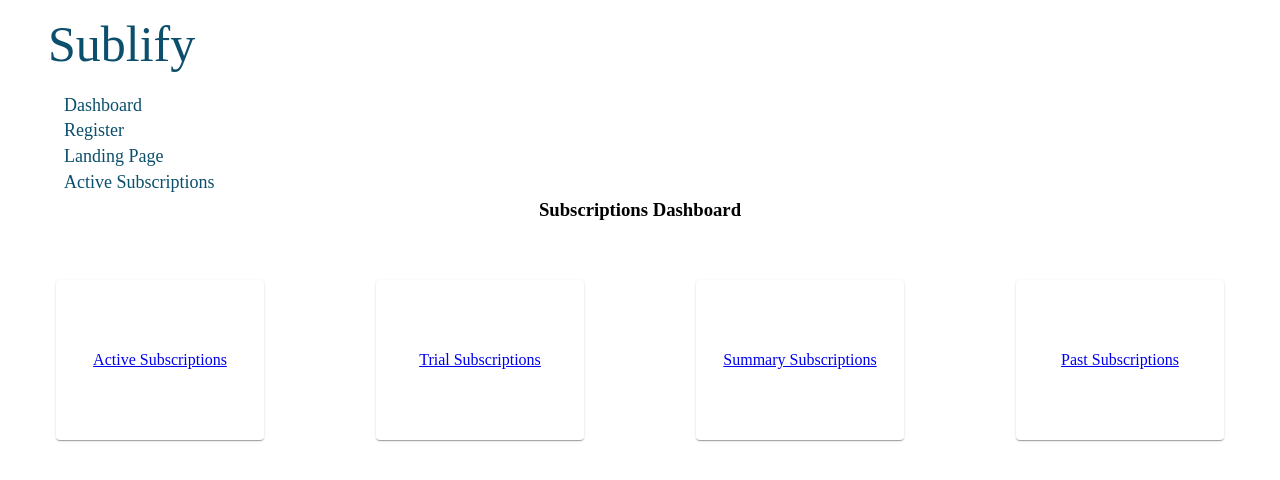
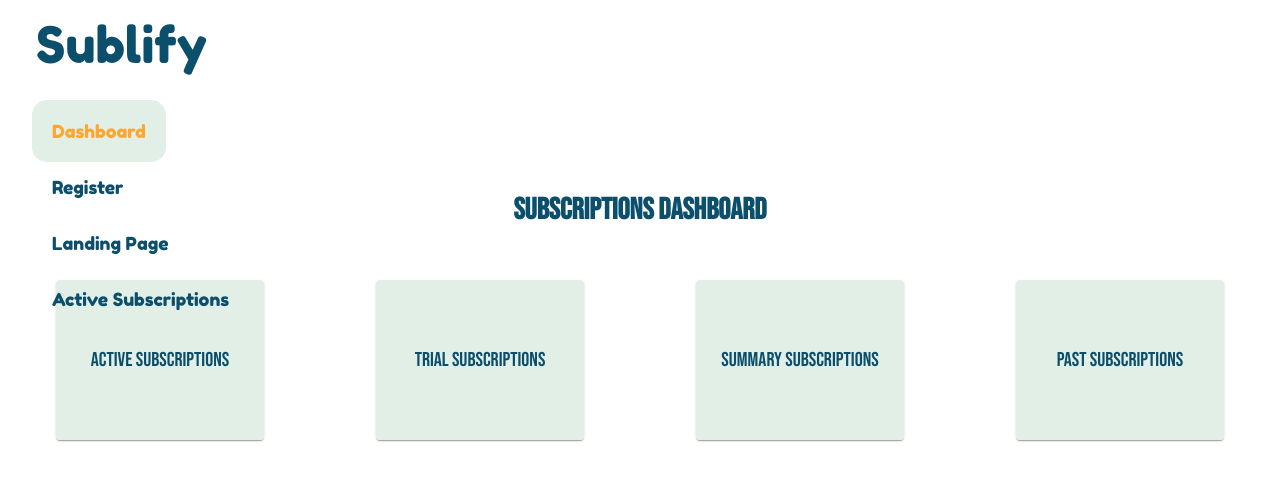
Before and after one commit to Scratch-Tech-Software/Subslify, a React app in the folder client/: page /dashboard in a window 1280 px wide. Shown: the top 480 px of the page. Built offline with nearby package versions, Linux system fonts and the light colour scheme.

Commit message:
finished navbar

```diff
--- a/client/src/NavBar.jsx
+++ b/client/src/NavBar.jsx
@@ -1,15 +1,15 @@
 import React from 'react';
-import { Link, useResolvedPath, useMatch } from 'react-router-dom';
+import { NavLink, Link, useResolvedPath, useMatch } from 'react-router-dom';
 
 const NavBar = () => {
   return (
     <nav className="navbar">
       <Link to="/dashboard" className='title'>Sublify</Link>
       <ul className="links">
-        <li><Link to='/dashboard'>Dashboard</Link></li>
-        <li><Link to='/register'>Register</Link></li>
-        <li><Link to='/landing'>Landing Page</Link></li>
-        <li><Link to='/active'>Active Subscriptions</Link></li>
+        <li><NavLink activeClassName="active" to='/dashboard'>Dashboard</NavLink></li>
+        <li><NavLink activeClassName="active" to='/register'>Register</NavLink></li>
+        <li><NavLink activeClassName="active" to='/landing'>Landing Page</NavLink></li>
+        <li><NavLink activeClassName="active" to='/active'>Active Subscriptions</NavLink></li>
       </ul>
     </nav>
   );
--- a/client/src/assets/styles/NavBar.scss
+++ b/client/src/assets/styles/NavBar.scss
@@ -1,3 +1,5 @@
+@import url('https://fonts.googleapis.com/css2?family=Bebas+Neue&family=Fredoka+One&display=swap');
+
 * {
     box-sizing: border-box;
     grid-template-columns: 100px 50px 100px;
@@ -18,13 +20,16 @@
     text-decoration: none;
     font-size: 18px;
     color: #0B4F6C;
+    background-color: transparent;
     display: float;
-    transition: 0.3s;
+    padding: 20px;
 }
 
 .navbar .title {
     font-size: 50px;
     color: #0B4F6C;
+    font-family: 'Fredoka One', cursive;
+    // font-family: 'Bebas Neue', cursive;
 }
 
 .navbar .links{
@@ -35,16 +40,27 @@
 }
 
 .navbar li{
-    margin: 5px 0;
+    margin: 10px 0;
     border: 1px none #999;
+    font-size: 40px;
     text-align: left;
+    font-family: 'Fredoka One', cursive;
+    // font-family: 'Bebas Neue', cursive;
+
+    // border: solid #FFA630;
+    // border-radius: 25px;
 }
 
-.navbar ul a:active{
+.navbar .active{
     background-color: #E1EFE6;
-    color: #E1EFE6;
+    color:#FFA630;
+    margin: 0;
+    padding: 20px;
+    border-radius: 15px;
 }
 
-.navbar li:hover {
-    background-color: #E1EFE6;
+.navbar a:hover {
+    color: #FFA630;
+    border-radius: 15px;
+    padding: 20px;
 }
--- a/client/src/assets/styles/dashboard.scss
+++ b/client/src/assets/styles/dashboard.scss
@@ -1,3 +1,5 @@
+@import url('https://fonts.googleapis.com/css2?family=Bebas+Neue&family=Fredoka+One&display=swap');
+
 .dashboard {
   padding-top: 10rem;
   display: grid;
@@ -7,18 +9,32 @@
   align-items: center;
   align-content: center;
 
+  a {
+    text-decoration: none;
+    font-family: 'Bebas Neue', cursive;
+    color: #0B4F6C;
+    font-size: 20px;
+    text-decoration: none;
+  }
+
+  a:hover{
+    color: orange;
+  }
+
   h3 {
     grid-column-start: 2;
     grid-column-end: 4;
     grid-row-start: 1;
     grid-row-end: 2;
+    font-family: 'Bebas Neue', cursive;
+    color: #0B4F6C;
+    font-size: 30px;
   }
 
   div {
     height: 10rem;
     width: 13rem;
     line-height: 8rem;
-
     vertical-align: middle;
   }
 
@@ -26,6 +42,7 @@
     // justify-content: center;
     text-align: center;
     align-items: center;
+    background-color: #E1EFE6;
   }
 
   .item-active {
```
